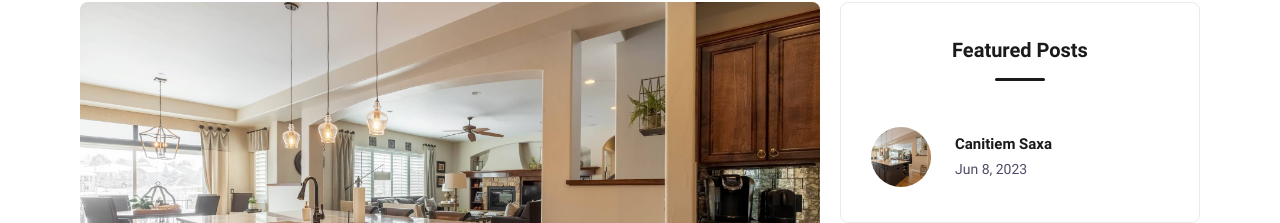
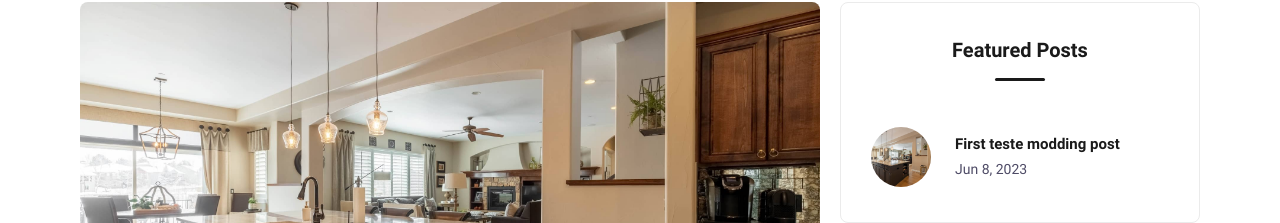
Before and after one commit to AshSimmonds/mayfair-codestitch, an Eleventy site: page src/content/blog/canitiem-saxa.md in a window 1280 px wide. Shown: the part 388-611 px from the top of the page. Built offline with nearby package versions, Linux system fonts and the light colour scheme; Eleventy itself is replaced by a stand-in of ours; files that its build step writes are made by us from their sources.

Commit message:
Update Blog “canitiem-saxa”

```diff
--- a/src/content/blog/canitiem-saxa.md
+++ b/src/content/blog/canitiem-saxa.md
@@ -1,5 +1,5 @@
 ---
-title: Canitiem Saxa
+title: First teste modding post
 description: Lorem markdownum trabeati dicere deus.
 author: Code Stitch
 date: 2023-06-08T15:28:08.486Z
```
